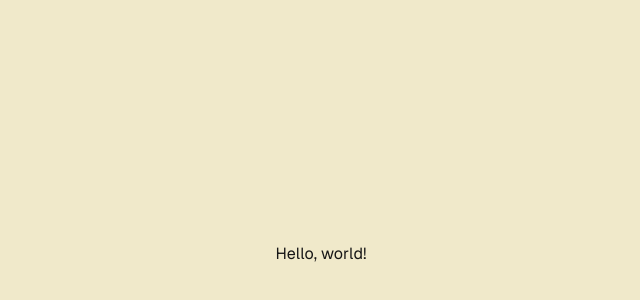
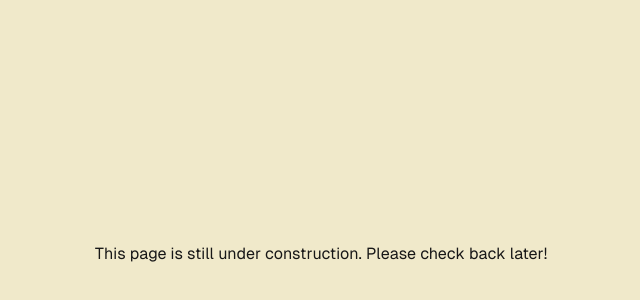
Before and after one commit to jinhyunh/jinhyunh.github.io, a Next.js app: page /work in a window 1280 px wide. Shown: the part 146-446 px from the top of the page, without its empty margins (319-959 px from the left). Built offline with nearby package versions, Linux system fonts and the light colour scheme.

Commit message:
Updated buttons to redirect to and under construction message

```diff
--- a/src/app/page.tsx
+++ b/src/app/page.tsx
@@ -45,7 +45,7 @@ export default function Home() {
           <li className="mb-4 text-center">
             <a
               className="rounded-2xl border border-solid border-black/[.08] transition-colors flex items-center justify-center hover:bg-[#a48758] hover:text-[#135b20] hover:font-bold hover:border-transparent text-sm sm:text-base h-10 sm:h-12 px-4 sm:px-5 sm:min-w-44"
-              href="/Jinhyun_Hwang_Resume.pdf"
+              href="/work"
               rel="noopener noreferrer"
             >
               My Projects
@@ -54,7 +54,7 @@ export default function Home() {
           <li className="mb-4 text-center">
             <a
               className="rounded-2xl border border-solid border-black/[.08] transition-colors flex items-center justify-center hover:bg-[#a48758] hover:text-[#f0e9ca] hover:font-bold hover:border-transparent text-sm sm:text-base h-10 sm:h-12 px-4 sm:px-5 sm:min-w-44"
-              href="/Jinhyun_Hwang_Resume.pdf"
+              href="/work"
               rel="noopener noreferrer"
             >
               My Hobbies
--- a/src/app/work/page.tsx
+++ b/src/app/work/page.tsx
@@ -5,7 +5,7 @@ export default function Work() {
     <div className="bg-[#f0e9ca] grid grid-rows-[20px_1fr_20px] items-center justify-items-center min-h-screen p-8 pb-20 gap-16 sm:p-20 font-[family-name:var(--font-geist-sans)]">
         <main className="flex flex-col gap-8 row-start-2 items-center sm:items-start">
             <h1>
-                Hello, world!
+                This page is still under construction. Please check back later!
             </h1>
         </main>
     </div>
```
